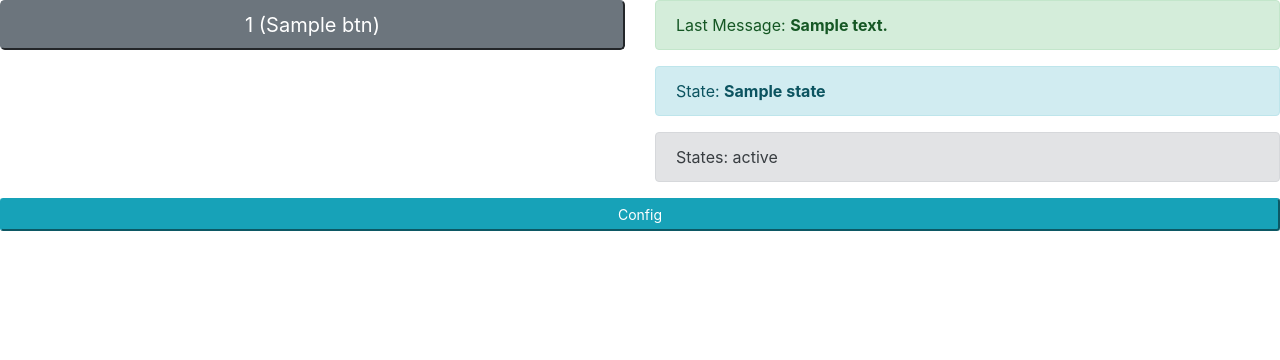
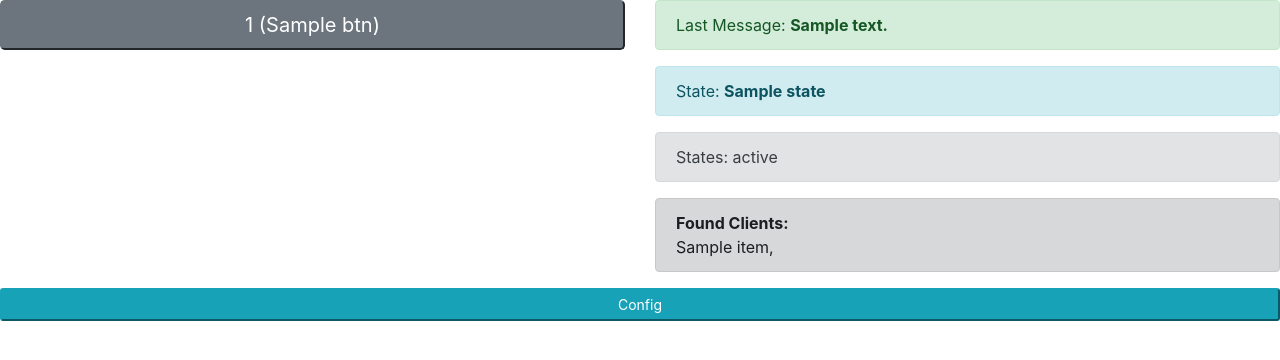
Before and after one commit to CpHarding/wedding_lights, a Flask app: template lights/templates/index.html in a window 1280 px wide. Shown: the top 360 px of the page. Run offline with Flask 2, Linux system fonts and the light colour scheme; the template is opened without the code that fills it: most values are stand-ins (such as "Sample title", 1, 10 or a date in 2020).

Commit message:
added clients to ui

```diff
--- a/lights/pages.py
+++ b/lights/pages.py
@@ -15,7 +15,9 @@ def index():
     btns = zip(btn_names, btn_url)
 
     states = [c.get('name') for c in ca.settings['states']]
-    return render_template('index.html', btns=btns, data=ca.data, states=states)
+    clients = [c.replace('Wedding', '') for c in ca.lights.clients]
+
+    return render_template('index.html', btns=btns, data=ca.data, states=states, clients=clients)
 
 
 def web_config():
--- a/lights/templates/index.html
+++ b/lights/templates/index.html
@@ -36,6 +36,12 @@
                 {% endif %}
                 {% endfor %}
             </div>
+            <div class="alert alert-dark" role="alert">
+                <b>Found Clients:</b><br>
+                {% for item in clients %}
+                    {{item}},
+                {% endfor %}
+            </div>
         </div>
     </div>
     <form action="{{url_for('web_config')}}">
```
